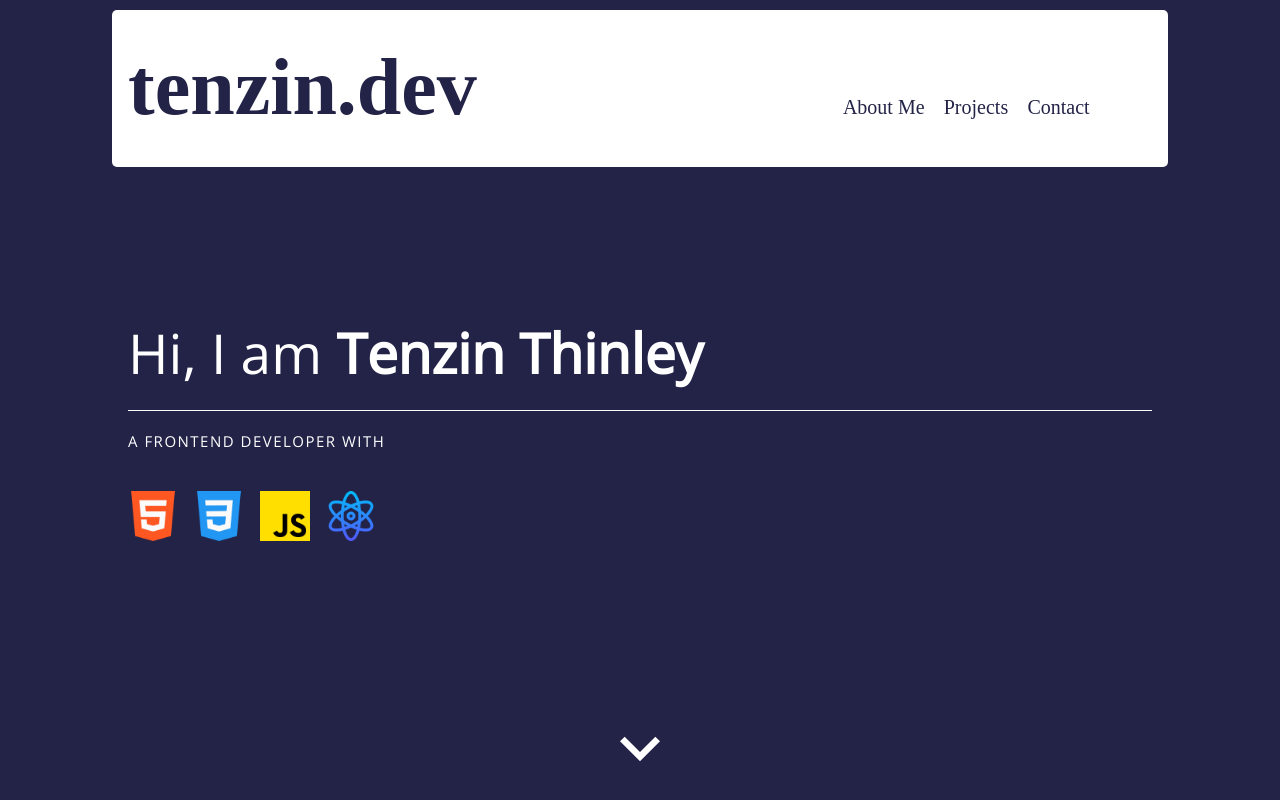
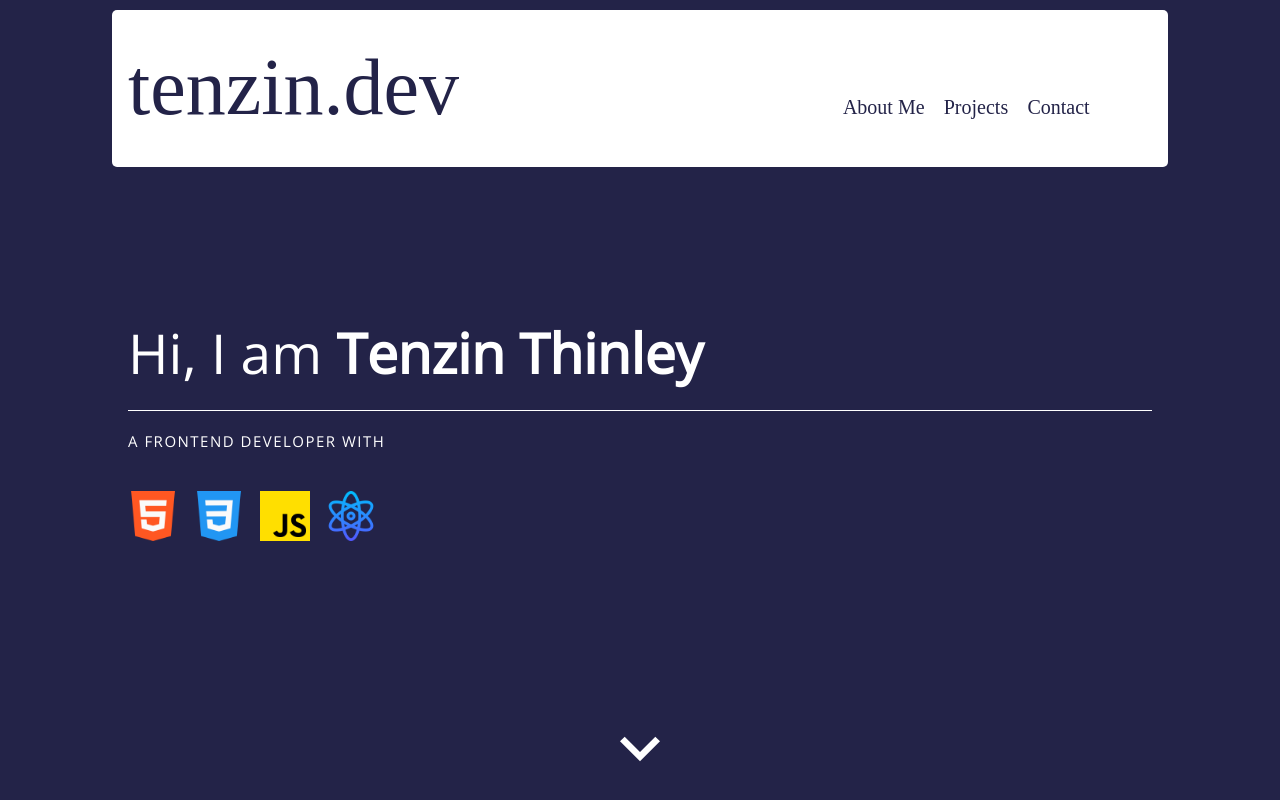
Before and after one commit to tenthin/portfolio-site, a React (Create React App) app: page / in a window 1280 px wide. Shown: the top 800 px of the page. Built offline with nearby package versions, Linux system fonts and the light colour scheme.

Commit message:
push changes from thai916

```diff
--- a/src/App.scss
+++ b/src/App.scss
@@ -8,6 +8,7 @@ h1, h2, h3, h4, h5, h1 a, h2 a, h3 a, h4 a, h5 a {
   color:#232348;
   text-decoration:none;
   margin:0;
+  font-weight: normal;
 }
 h1 {
   font-size:5rem;
```
